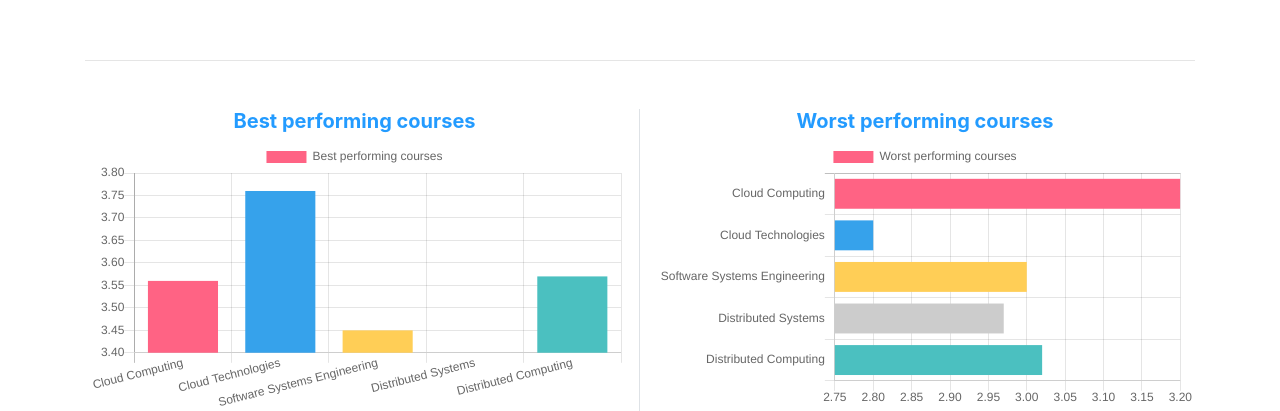
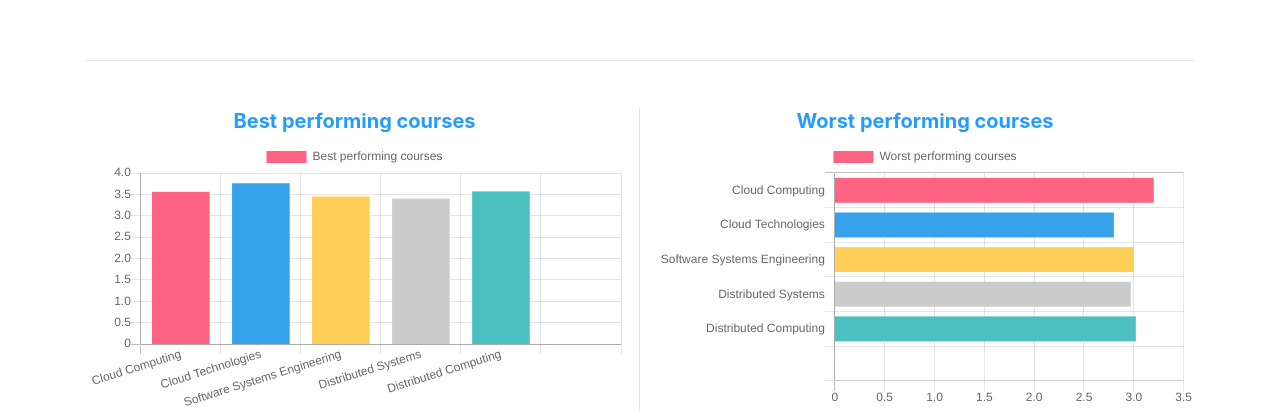
Before and after one commit to akhianand/University-Management-System, a React (Create React App) app in the folder frontend/student-portal/: page /analytics in a window 1280 px wide. Shown: the part 828-1239 px from the top of the page. Built offline with nearby package versions, Linux system fonts and the light colour scheme; no server answers; sample sign-in values are in the browser's storage.

Commit message:
Changes to analytics dashboard

```diff
--- a/frontend/student-portal/src/components/AdminDashboard/Analytics.js
+++ b/frontend/student-portal/src/components/AdminDashboard/Analytics.js
@@ -12,10 +12,10 @@ class Analytics extends Component {
         this.state = {
             popularCoursedata : {},
             bestPerformingCourses : {
-                labels: ["Cloud Computing", "Cloud Technologies", "Software Systems Engineering", "Distributed Systems", "Distributed Computing"],
+                labels: ["Cloud Computing", "Cloud Technologies", "Software Systems Engineering", "Distributed Systems", "Distributed Computing",""],
                 datasets: [
                     {
-                        label: "Best performing courses", data: [3.56,3.76,3.45,3.4, 3.57],
+                        label: "Best performing courses", data: [3.56,3.76,3.45,3.4, 3.57,0.0],
                         backgroundColor: ['#FF6384',
                         '#36A2EB',
                         '#FFCE56','#CCC',
@@ -24,10 +24,10 @@ class Analytics extends Component {
                 ]
             },
             worstPerformingCourses : {
-                labels: ["Cloud Computing", "Cloud Technologies", "Software Systems Engineering", "Distributed Systems",  "Distributed Computing"],
+                labels: ["Cloud Computing", "Cloud Technologies", "Software Systems Engineering", "Distributed Systems",  "Distributed Computing",""],
                 datasets: [
                     {
-                        label: "Worst performing courses", data: [3.2, 2.8, 3.0, 2.97, 3.02],
+                        label: "Worst performing courses", data: [3.2, 2.8, 3.0, 2.97, 3.02, 0.0],
                         backgroundColor: ['#FF6384',
                         '#36A2EB',
                         '#FFCE56','#CCC',
```
